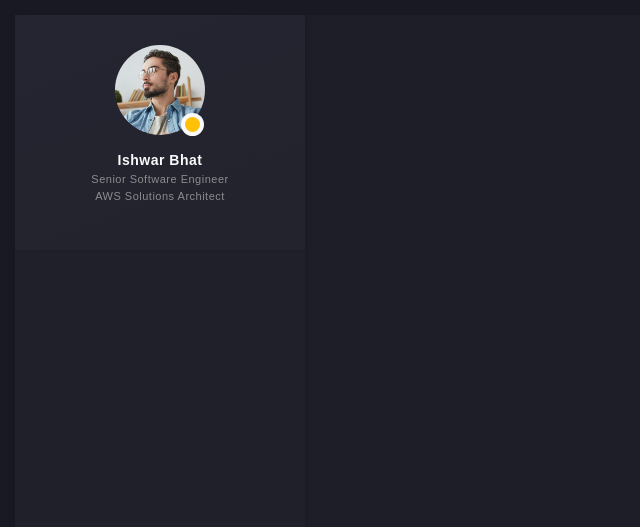
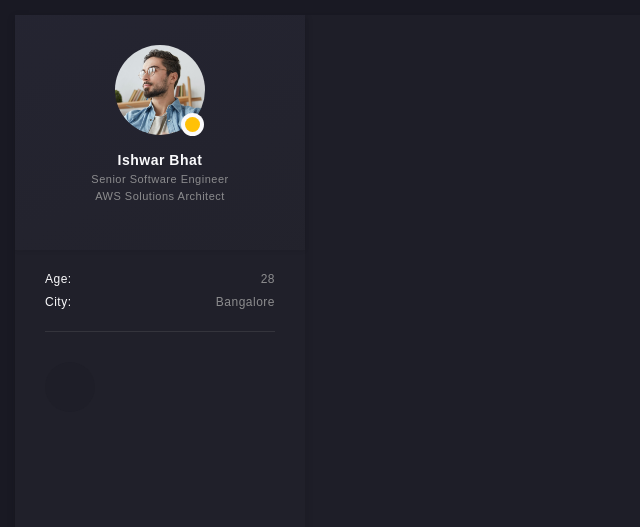
Before and after one commit to codingloop/PersonalPortfolio, a Next.js app: page / in a window 1280 px wide. Shown: the top 527 px of the page, without its empty margins (0-640 px from the left). Built offline with nearby package versions, Linux system fonts and the light colour scheme.

Commit message:
Try circular progress bar

```diff
--- a/src/components/AppWrapper/InfoBar/_ScrollFrame.js
+++ b/src/components/AppWrapper/InfoBar/_ScrollFrame.js
@@ -1,5 +1,48 @@
+import { useContext } from "react";
 import style from "./style.module.css";
+import { UserContext } from "@/providers/userInfo";
+import Divider from "@/components/Divider";
+import CircularProgressBar from "@/components/CircularProgressBar";
+
+const PersonalInfo = ({ personalInfo }) => (
+  <div className="pt-15px pb-15px text-custom4">
+    <ul className="p-0 m-0">
+      {personalInfo?.map((info, ind) => (
+        <li className={style.scroll_content_personal_info} key={`pinfo_${ind}`}>
+          <h6>{info?.name}:</h6>
+          <span>{info?.value}</span>
+        </li>
+      ))}
+    </ul>
+  </div>
+);
+
+const Languages = ({ languages, stroke, background }) => {
+  return (
+    <div className={style.scroll_content_languages}>
+      <CircularProgressBar
+        progress="90%"
+        stroke={stroke}
+        backgroundColor={background}
+      />
+    </div>
+  );
+};
 
 export default function ScrollFrame() {
-  return <div className={style.scroll_frame}>hi</div>;
+  const userContext = useContext(UserContext);
+
+  return (
+    <div className={style.scroll_frame}>
+      <div className={style.scroll_content}>
+        <PersonalInfo personalInfo={userContext?.personalInfo} />
+        <Divider />
+        <Languages
+          languages={useContext?.languages}
+          stroke={userContext.progressBarColor}
+          background="#1e1e28"
+        />
+      </div>
+    </div>
+  );
 }
--- a/src/components/AppWrapper/InfoBar/index.js
+++ b/src/components/AppWrapper/InfoBar/index.js
@@ -18,7 +18,7 @@ export default function InfoBar({
 
   return (
     <div className={mainClassName}>
-      <div className="py-0 px-[15px]">
+      <div className="py-0 px-15px">
         <InfoBarHeader setShowLeftMenu={setShowLeftMenu} />
         <Header userFullName={userFullName} designations={designations} />
         <ScrollFrame />
--- a/src/components/AppWrapper/InfoBar/style.module.css
+++ b/src/components/AppWrapper/InfoBar/style.module.css
@@ -9,6 +9,7 @@
   box-shadow: 0 3px 8px 0 rgba(15, 15, 20, 0.2);
   -webkit-transition: 0.55s ease-in-out;
   transition: 0.55s ease-in-out;
+  padding: 0 15px;
 }
 
 /* section 1 */
@@ -166,8 +167,45 @@
   height: calc(100vh - 30px);
   display: block;
   position: relative;
-  overflow: hidden;
+  /* overflow: hidden; this one original */
+  overflow: scroll;
   outline: none;
+  -ms-overflow-style: none; /* IE and Edge */
+  scrollbar-width: none; /* Firefox */
+}
+
+.scroll_frame::-webkit-scrollbar {
+  display: none;
+}
+
+.scroll_content {
+  transform: translate3d(0px, 0px, 0px);
+  padding: 240px 0 50px;
+  -webkit-transform: translate3d(0, 0, 0);
+}
+
+.scroll_content_personal_info {
+  list-style-type: none;
+  display: -webkit-box;
+  display: -ms-flexbox;
+  display: flex;
+  -webkit-box-pack: justify;
+  -ms-flex-pack: justify;
+  justify-content: space-between;
+  margin-bottom: 5px;
+}
+
+.scroll_content_languages {
+  padding-top: 30px;
+  padding-bottom: 15px;
+  display: -webkit-box;
+  display: -ms-flexbox;
+  display: flex;
+  -ms-flex-wrap: wrap;
+  flex-wrap: wrap;
+  -webkit-box-pack: justify;
+  -ms-flex-pack: justify;
+  justify-content: space-between;
 }
 
 /* Section 4 */
--- /dev/null
+++ b/src/components/CircularProgressBar/index.js
@@ -0,0 +1,45 @@
+import { useEffect, useRef } from "react";
+import PropTypes from "prop-types";
+
+import style from "./style.module.css";
+
+export default function CircularProgressBar({
+  progress,
+  stroke,
+  backgroundColor,
+}) {
+  const ref = useRef();
+  useEffect(() => {
+    // ref.current.style.background = `radial-gradient(closest-side, ${backgroundColor} 79%, transparent 80% 100%), conic-gradient(${stroke} ${progress}, ${backgroundColor} 0)`;
+  }, []);
+
+  return (
+    <div
+      ref={ref}
+      className={`${style.circular_progress} before:content-['calc(var(--progress-value) * 1%)'] `}
+      style={{
+        "--progress": progress,
+        "--bgColor": backgroundColor,
+        "--stroke": stroke,
+      }}
+    >
+      <progress
+        className="hidden w-0 h-0"
+        min="0"
+        max="100"
+        value="92"
+      ></progress>
+    </div>
+  );
+}
+
+CircularProgressBar.defaultProps = {
+  backgroundColor: "white",
+  stroke: "blue",
+};
+
+CircularProgressBar.propTypes = {
+  progress: PropTypes.string.isRequired,
+  backgroundColor: PropTypes.string,
+  stroke: PropTypes.string,
+};
--- /dev/null
+++ b/src/components/CircularProgressBar/style.module.css
@@ -0,0 +1,36 @@
+.circular_progress {
+  --bgColor: white;
+  --stroke: pink;
+  --progress: 0;
+}
+
+@property --progress-value {
+  syntax: "<integer>";
+  inherits: false;
+  initial-value: 0;
+}
+
+@keyframes circle-progress {
+  to {
+    --progress-value: var(--progress);
+  }
+}
+
+.circular_progress {
+  width: 50px;
+  height: 50px;
+  border-radius: 50%;
+  display: flex;
+  justify-content: center;
+  align-items: center;
+  background: radial-gradient(
+      closest-side,
+      var(--bgColor) 79%,
+      transparent 80% 100%
+    ),
+    conic-gradient(
+      var(--stroke) calc(var(--progress-value) * 1%),
+      var(--bgColor) 0
+    );
+  animation: circle-progress 10s 1 forwards;
+}
--- /dev/null
+++ b/src/components/Divider/index.js
@@ -0,0 +1,3 @@
+export default function Divider() {
+  return <div className="bg-custom5 w-full h-px opacity-30"></div>;
+}
--- a/src/config/portfolio.json
+++ b/src/config/portfolio.json
@@ -1,10 +1,14 @@
 {
   "user_full_name": "Ishwar Bhat",
   "designations": ["Senior Software Engineer", "AWS Solutions Architect"],
+  "personalInfo": [
+    { "name": "Age", "value": "28" },
+    { "name": "City", "value": "Bangalore" }
+  ],
   "social_media_list": [
     { "link": "https://www.linkedin.com/in/ishwar-bhat/", "icon": "linkedin" },
     { "link": "https://www.linkedin.com/in/ishwar-bhat/", "icon": "github" },
     { "link": "https://www.linkedin.com/in/ishwar-bhat/", "icon": "twitter" }
   ],
-  "progress_bar_color": "#ffc107"
+  "progressBarColor": "#ffc107"
 }
--- a/src/pages/_app.js
+++ b/src/pages/_app.js
@@ -1,8 +1,13 @@
+import { UserProvider } from "@/providers/userInfo";
 import "@/styles/globals.css";
 import { config } from "@fortawesome/fontawesome-svg-core";
 import "@fortawesome/fontawesome-svg-core/styles.css";
 config.autoAddCss = false;
 
 export default function App({ Component, pageProps }) {
-  return <Component {...pageProps} />;
+  return (
+    <UserProvider>
+      <Component {...pageProps} />
+    </UserProvider>
+  );
 }
--- a/src/pages/index.js
+++ b/src/pages/index.js
@@ -22,7 +22,7 @@ export default function Home() {
       {showPreLoader && (
         <PreLoader
           userFullName={PFInfo.user_full_name}
-          progressBarColor={PFInfo.progress_bar_color}
+          progressBarColor={PFInfo.progressBarColor}
           onComplete={() => setShowPreLoader(false)}
         />
       )}
--- /dev/null
+++ b/src/providers/userInfo.js
@@ -0,0 +1,8 @@
+import { createContext } from "react";
+import PFInfo from "@/config/portfolio.json";
+
+export const UserContext = createContext(PFInfo);
+
+export const UserProvider = ({ children }) => {
+  return <UserContext.Provider value={PFInfo}>{children}</UserContext.Provider>;
+};
--- a/tailwind.config.js
+++ b/tailwind.config.js
@@ -27,6 +27,9 @@ module.exports = {
         custom1: "#1e1e28",
         custom2: "#20202a",
         custom3: "#fafafc",
+        custom4: "#8c8c8e",
+        custom5: "#646466",
+        mainyellow: "#ffc107",
       },
       fontSize: {
         "11px": "11px",
```
